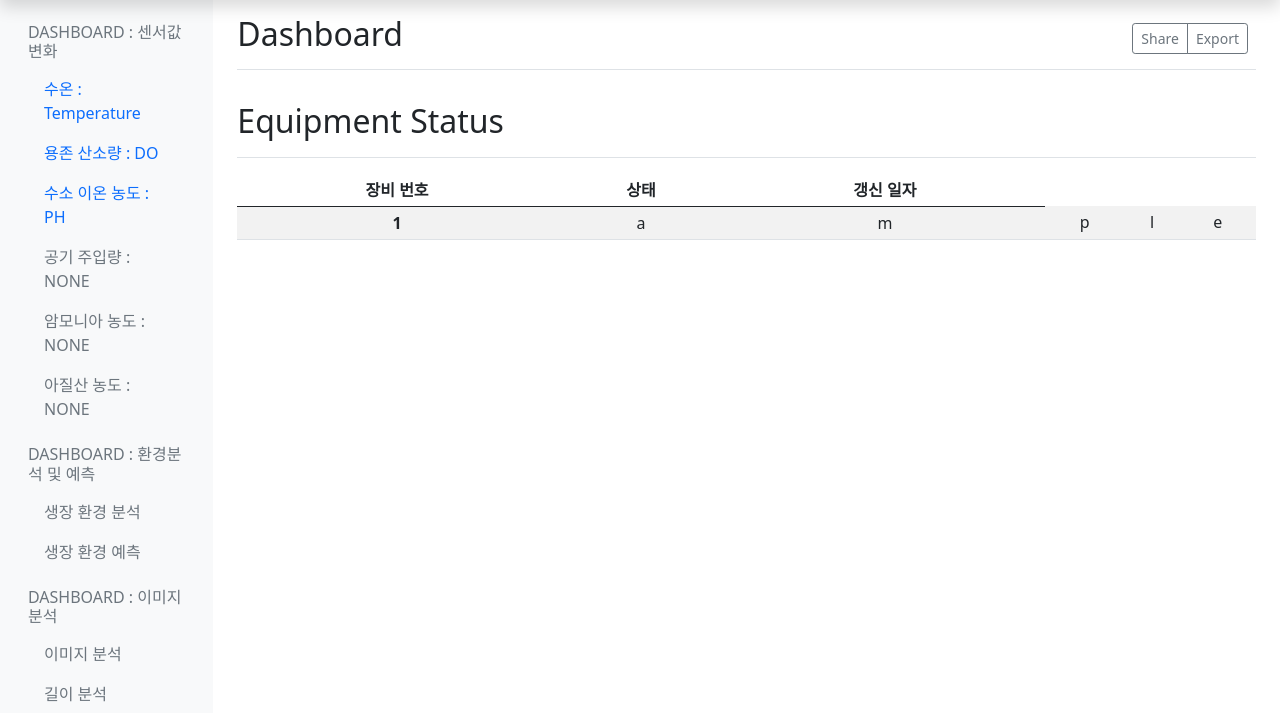
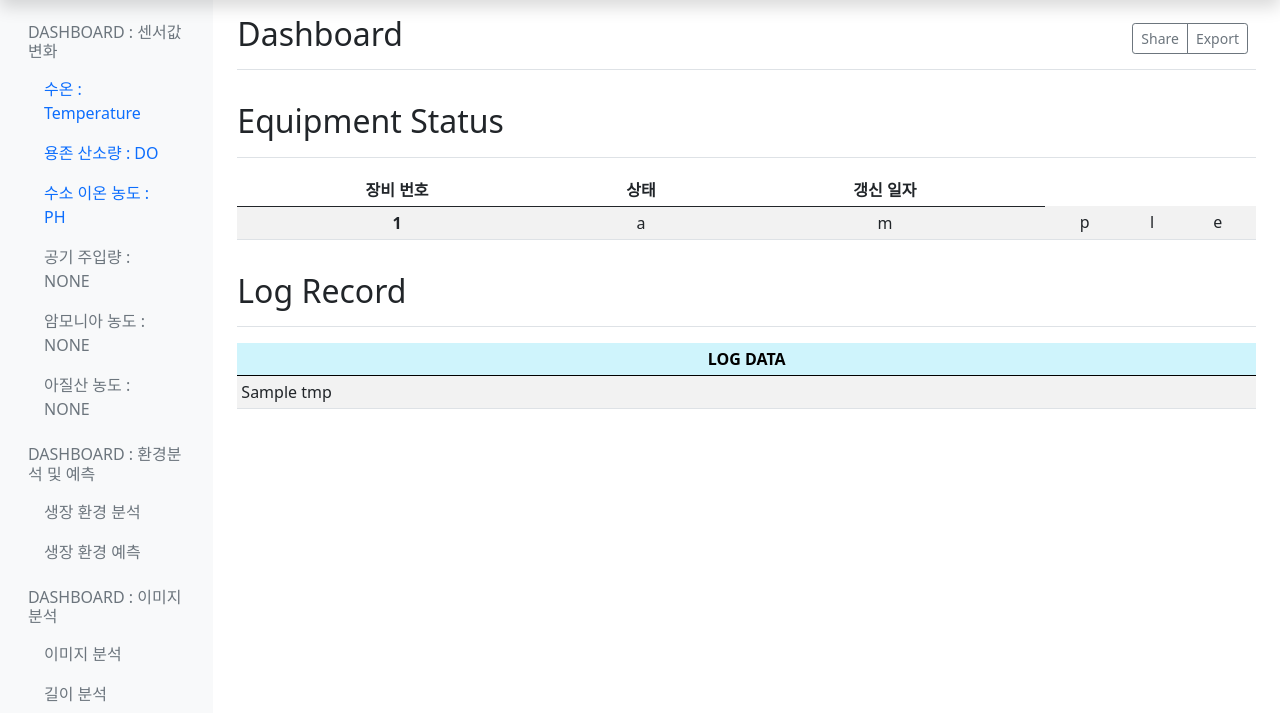
Before and after one commit to lsngmin/aquaponix, a Flask app: template templates/index.html in a window 1280 px wide. Shown: the part 73-786 px from the top of the page. Run offline with Flask 3, Linux system fonts and the light colour scheme; the template is opened without the code that fills it: most values are stand-ins (such as "Sample title", 1, 10 or a date in 2020); parts of the project's set-up code (start-up, migrations or seed data) failed here and were passed over; some libraries are stand-ins or nearby versions.

Commit message:
로그 내역 표시 기능 추가

```diff
--- a/app.py
+++ b/app.py
@@ -1,9 +1,9 @@
-from flask import Flask, render_template
+from flask import Flask, render_template, session
 import pandas as pd
 import numpy as np
 import glob
 import json
-from datetime import datetime
+from datetime import datetime, timedelta
 import calendar, time
 import csv, os, sys
 from apscheduler.schedulers.background import BackgroundScheduler
@@ -11,7 +11,7 @@ from flask import jsonify
 from db import conn, data
 import logging, logging.handlers
 
-app = Flask(__name__)
+
 
 ## LOG SET CODE S###
 def log_init__():
@@ -33,6 +33,8 @@ def log_init__():
     else:
        return logger
 logger = log_init__()
+app = Flask(__name__)
+app.secret_key = 'app'
 ## LOG SET CODE E###
 
                                                     # *** 스케쥴 작업을 위한 함수는 본 주석 밑에서 구현 *** #
@@ -45,6 +47,7 @@ def SQ_rcv_eq_status():
         logger.error(f'[DATABASE] {e}')
     else:
         logger.info(f'[SCHEDULER] (SUCCESS)HEAD OF CUR LIST : {sensor_status_list[0]}')
+        return sensor_status_list
 ### DB에서 EQ_STATUS 테이블의 값을 리스트에 저장 E###
 
 ### HTML에 값 넘겨주기 위한 전역변수 할당 S###
@@ -56,14 +59,24 @@ sensor_status_list = SQ_rcv_eq_status()
 ## SCHEDULER SET CODE S##
 schedule = BackgroundScheduler(daemon=True, timezone='Asia/Seoul')
 #schedule.add_job(scheduler, 'interval', seconds=15) #현재 서버 오류로 15초 단위 측정 불가
-schedule.add_job(SQ_rcv_eq_status, 'interval', seconds=3)
+schedule.add_job(SQ_rcv_eq_status, 'interval', seconds=300)
 schedule.start()
 ## SCHEDULER SET CODE E##
 
 #### !FLASK HTML MAPPING CODE! S####
 @app.route('/')
 def index():
-    return render_template('index.html', sensor_status_list=sensor_status_list)
+    ## 로그파일을 index.html로 전송 하는 코드 S##
+    global sensor_status_list
+    tmp = open('log/tmp', mode='r')
+    lines = tmp.readlines()
+    li = lines[-10:]
+    ## 로그파일을 index.html로 전송 하는 코드 E##
+    ## 전역변수인 센서상태리스트가 선언 되어있지 않은 경우 초기화 하는 코드 S##
+    if sensor_status_list == None:
+       sensor_status_list = SQ_rcv_eq_status()
+    ## 전역변수인 센서상태리스트가 선언 되어있지 않은 경우 초기화 하는 코드 E##
+    return render_template('index.html', sensor_status_list=sensor_status_list, tmp=li)
 
 @app.route('/temperature')
 def temperature():
@@ -82,29 +95,13 @@ def do():
 
 @app.route('/tt')
 def tt():
- chartInfo = graphs()
- return render_template('tt.html', chartInfo=chartInfo)
+ return render_template('tt.html')
 
 @app.route('/data')
 def get_data():
     data = pd.read_csv('csv/test.csv')
     return jsonify(data.to_dict(orient='records'))
 #### !FLASK HTML MAPPING CODE! E####
-
-#### !FLASK MAIN FUNCTION CODE! S####
-if __name__ == "__main__":
-    port = 5002 ;debug=False ;use_reloader=False ;host='0.0.0.0'
-    # ** LOG RECORD ** S#
-    logger.info(f'[SERVER] CURRENT_PORT : {port}')
-    logger.info(f'[SERVER] CURRENT_HOST : {host}')
-    logger.info(f'[SERVER] CURRENT_DEBUG : {debug}')
-    logger.info(f'[SERVER] CURRENT_RELOADER : {use_reloader}')
-
-
-    # ** LOG RECORD ** E#
-    app.run(debug = debug,use_reloader=use_reloader, host=host, port=port, passthrough_errors=True)
-#### !FLASK MAIN FUNCTION CODE! E####
-
 
 ### 사용 X 함수1 S###
 def graphs():
@@ -160,17 +157,27 @@ def getSeries(df,option):
         series += '{"name" : "Tank-' + str(tank) + '", "data" : ['
         for index, row in df.iterrows():
             if row['tank_id'] == tank and index % 4 == 0:
-                #print(row['date'])
-                #print(int(datetime.strptime(row['date'], '%Y-%M-%d').timestamp()))
-                #print('\n')
                 series += '[' + str(calendar.timegm(time.strptime(row['date'], '%Y-%m-%d'))) + ',' + str(int(row[option])) + '],'
         series = series[:-1]
         series += ']},'
 
     series = series[:-1] + ']'
-    print(series)
     return series
 ### 사용 X 함수2 E###
+
+#### !FLASK MAIN FUNCTION CODE! S####
+if __name__ == "__main__":
+    port = 5002 ;debug=False ;use_reloader=False ;host='0.0.0.0'
+    # ** LOG RECORD ** S#
+    logger.info(f'[SERVER] CRT_PORT : {port} #CRT_HOST : {host} #CRT_DEBUG : {debug} #CRT_RELOADER : {use_reloader}')
+    # ** LOG RECORD ** E#
+    app.run(debug = debug,use_reloader=use_reloader, host=host, port=port, passthrough_errors=True)
+#### !FLASK MAIN FUNCTION CODE! E####
+
+
+
+
+
 
 ### 사용 X 함수3 S###
 def scheduler():
--- a/templates/index.html
+++ b/templates/index.html
@@ -47,7 +47,25 @@
 						</tbody>
 					</table>
 				</div>
-				<!-- CSV 파일 값 구현 테이블 START!!!-->
+				<!-- CSV 파일 값 구현 테이블 END!!!-->
+				<div class="d-flex justify-content-between flex-wrap flex-md-nowrap align-items-center pt-3 pb-2 mb-3 border-bottom">
+					<h2>Log Record</h2>
+				</div>
+				<div class="table-responsive">
+					<table class="table table-striped table-sm table-hover">
+						<thead>
+							<tr style="text-align: center;">
+								<th scope="col" class="table-activate table-info">LOG DATA</th>
+							</tr>
+						</thead>
+						<tbody>
+							{% for i in tmp %}
+								<tr >
+									<td>{{ i }}</td>
+								</tr>
+							{% endfor %}
+						</tbody>
+					</table>
 			</main>
 			<!-- FOOTER START!! -->
 			{% include "footer.html" %}
```
